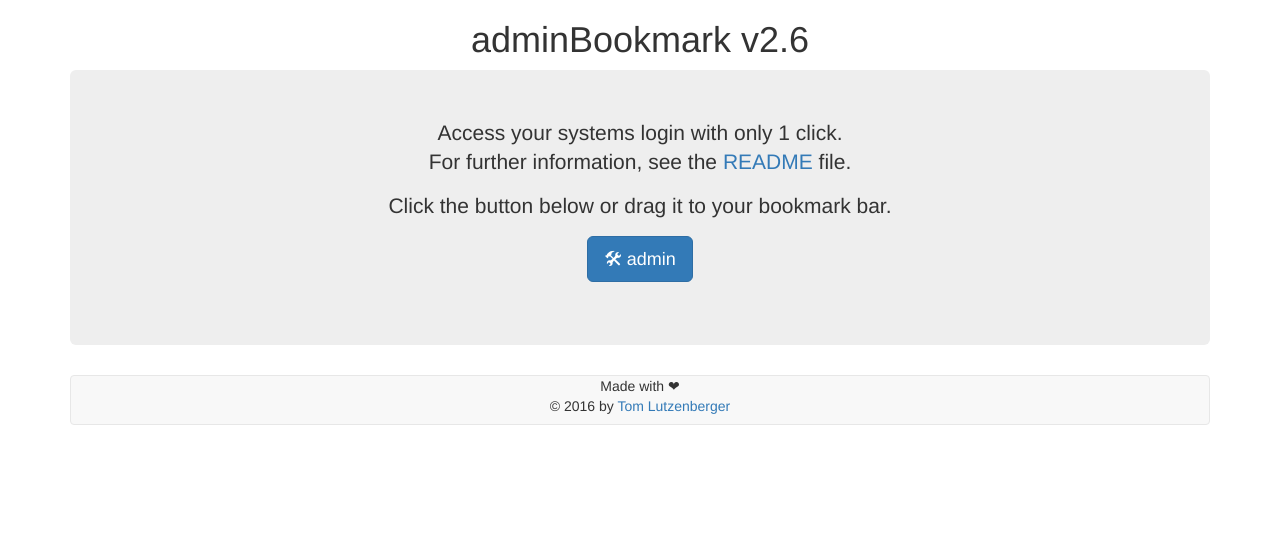
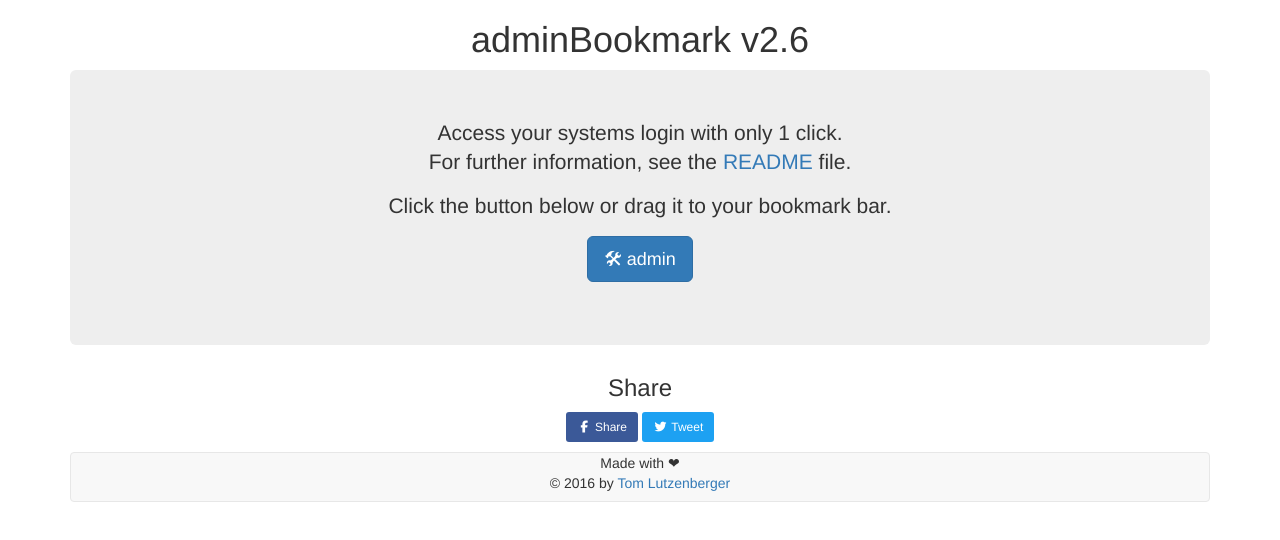
Before and after one commit to tomlutzenberger/adminBookmarklet, a website: page docs/index.pug in a window 1280 px wide. Drawn offline with nearby package versions, Linux system fonts and the light colour scheme; files that its build step writes are made by us from their sources.

Commit message:
[ADD] Adding social share buttons to docs

```diff
--- a/docs/index.pug
+++ b/docs/index.pug
@@ -9,13 +9,17 @@ html(lang="en")
 
     title= 'adminBookmark v2.6'
     link(href='https://maxcdn.bootstrapcdn.com/bootstrap/3.3.7/css/bootstrap.min.css' rel='stylesheet')
+    style
+      != '.btn-facebook{background:#3b5998; color: #fff;}'
+      != '.btn-twitter{background:#1da1f2; color: #fff;}'
   body
 
-    div.container
-      h1.text-center
+
+    div.container.text-center
+      h1
         | adminBookmark v2.6
 
-      div.jumbotron.text-center
+      div.jumbotron
         p.lead
           | Access your systems login with only 1 click.
           br
@@ -28,6 +32,18 @@ html(lang="en")
           | ">🛠 admin</a>
 
 
+      h2.h3 Share
+      p
+        a.btn.btn-sm.btn-facebook(href='https://www.facebook.com/sharer/sharer.php?u=https%3A%2F%2Ftomlutzenberger.github.io%2FadminBookmark%2F' target='_blank')
+          i.fa.fa-fw.fa-facebook
+          != '&nbsp;Share'
+
+        != '&nbsp;'
+
+        a.btn.btn-sm.btn-twitter(href='https://twitter.com/share?text=adminBookmark%20-%20Access%20your%20systems%20login%20with%20only%201%20click.&url=https%3A%2F%2Ftomlutzenberger.github.io%2FadminBookmark%2F&via=t0mlutzenberger&hashtags=javascript%2Cbookmarklet' target='_blank')
+          i.fa.fa-fw.fa-twitter
+          != '&nbsp;Tweet'
+
       footer.navbar.navbar-default
         .row
           .col-xs-12.text-center
@@ -35,3 +51,5 @@ html(lang="en")
             br
             != '&copy; 2016 by '
             a(href='https://tomlutzenberger.de' target='_blank') Tom Lutzenberger
+
+    script(src='https://use.fontawesome.com/0a3e84e616.js')
```
Also changed, not shown: docs/index.html.
